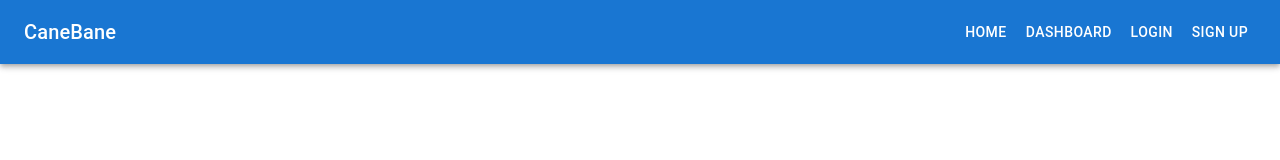
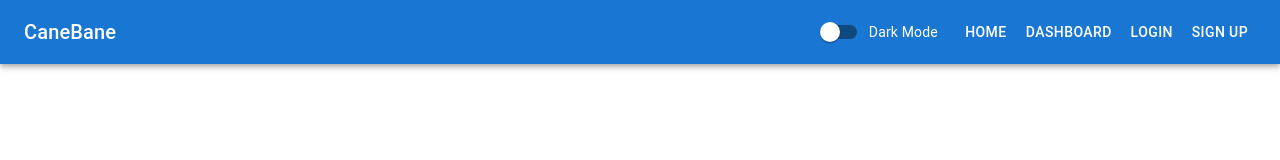
Before and after one commit to acmattson3/CaneBane-Board, a React (Create React App) app in the folder client/: page / in a window 1280 px wide. Shown: the top 160 px of the page. Built offline with nearby package versions, Linux system fonts and the light colour scheme.

Commit message:
Added dark mode

```diff
--- a/client/src/App.js
+++ b/client/src/App.js
@@ -1,5 +1,5 @@
 // src/App.js
-import React from 'react';
+import React, { useState } from 'react';
 import { BrowserRouter as Router, Routes, Route } from 'react-router-dom';
 import { ThemeProvider, createTheme, CssBaseline } from '@mui/material';
 import LandingPage from './pages/LandingPage';
@@ -9,8 +9,12 @@ import Login from './components/Login';
 import Header from './components/Header';
 import SignUp from './components/SignUp';
 
+function App() {
+  const [darkMode, setDarkMode] = useState(false);
+
   const theme = createTheme({
     palette: {
+      mode: darkMode ? 'dark' : 'light',
       primary: {
         main: '#1976d2',
       },
@@ -20,18 +24,17 @@ const theme = createTheme({
     },
   });
 
-function App() {
   return (
     <ThemeProvider theme={theme}>
       <CssBaseline />
       <Router>
-        <Header />
+        <Header darkMode={darkMode} setDarkMode={setDarkMode} />
         <Routes>
           <Route path="/" element={<LandingPage />} />
           <Route path="/login" element={<Login />} />
           <Route path="/signup" element={<SignUp />} />
           <Route path="/dashboard" element={<Dashboard />} />
-          <Route path="/board/:id" element={<BoardView />} />
+          <Route path="/board/:id" element={<BoardView darkMode={darkMode} />} />
         </Routes>
       </Router>
     </ThemeProvider>
--- a/client/src/components/Header.js
+++ b/client/src/components/Header.js
@@ -1,16 +1,24 @@
 // src/components/Header.js
 import React from 'react';
 import { Link as RouterLink } from 'react-router-dom';
-import { AppBar, Toolbar, Typography, Button, Box } from '@mui/material';
+import { AppBar, Toolbar, Typography, Button, Box, Switch } from '@mui/material';
 
-function Header() {
+function Header({ darkMode, setDarkMode }) {
     return (
       <AppBar position="static">
         <Toolbar>
           <Typography variant="h6" component="div" sx={{ flexGrow: 1 }}>
             CaneBane
           </Typography>
-          <Box>
+          <Box sx={{ display: 'flex', alignItems: 'center' }}>
+            <Switch
+              checked={darkMode}
+              onChange={() => setDarkMode(!darkMode)}
+              color="default"
+            />
+            <Typography variant="body2" sx={{ color: 'inherit', marginRight: 2 }}>
+              {darkMode ? 'Light Mode' : 'Dark Mode'}
+            </Typography>
             <Button color="inherit" component={RouterLink} to="/">Home</Button>
             <Button color="inherit" component={RouterLink} to="/dashboard">Dashboard</Button>
             <Button color="inherit" component={RouterLink} to="/login">Login</Button>
--- a/client/src/pages/BoardView.js
+++ b/client/src/pages/BoardView.js
@@ -547,7 +547,7 @@ function BoardView() {
                           )}
                         </Droppable>
                       </Box>
-                      <Divider orientation="vertical" flexItem />
+                      <Divider orientation="vertical" flexItem sx={{ borderWidth: 1, borderColor: 'grey.400' }} />
                       <Box width="50%" pl={1} display="flex" flexDirection="column">
                         <Typography variant="subtitle2" align="center">Done</Typography>
                         <Droppable droppableId={`${column.id}-done`}>
```
Lines whose indentation alone changed are shown as unchanged.
